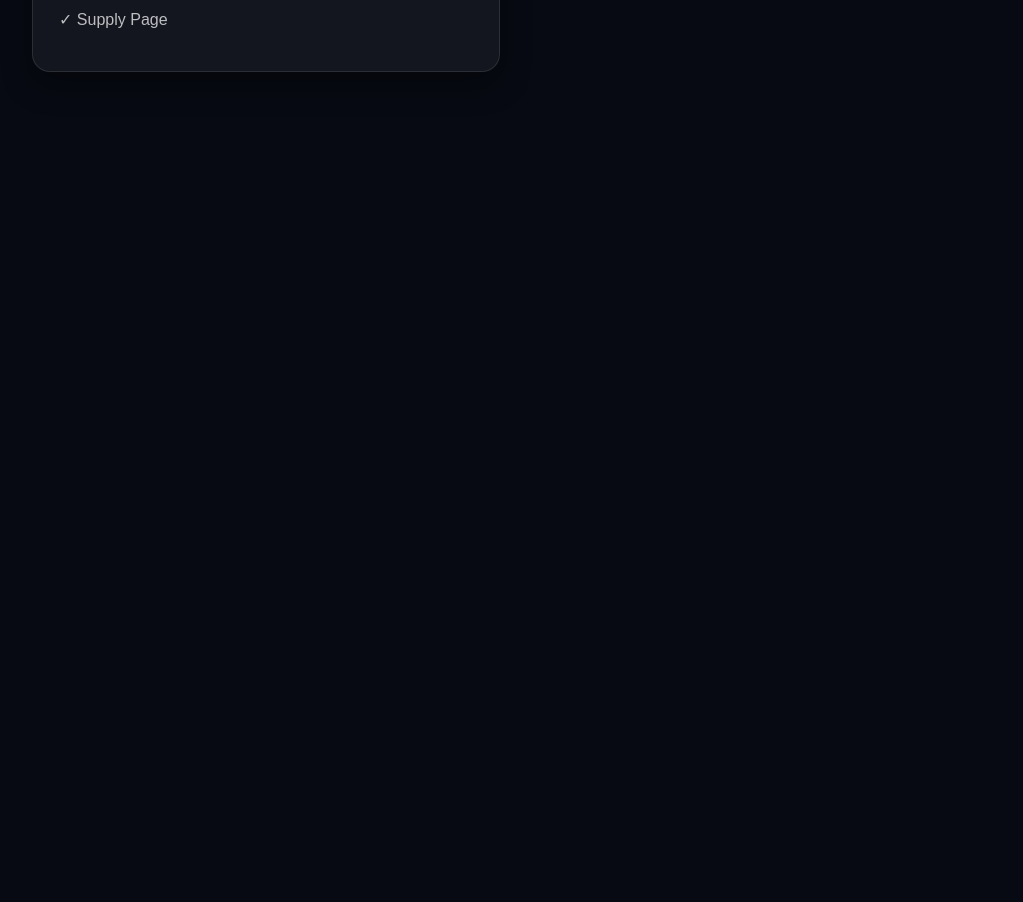
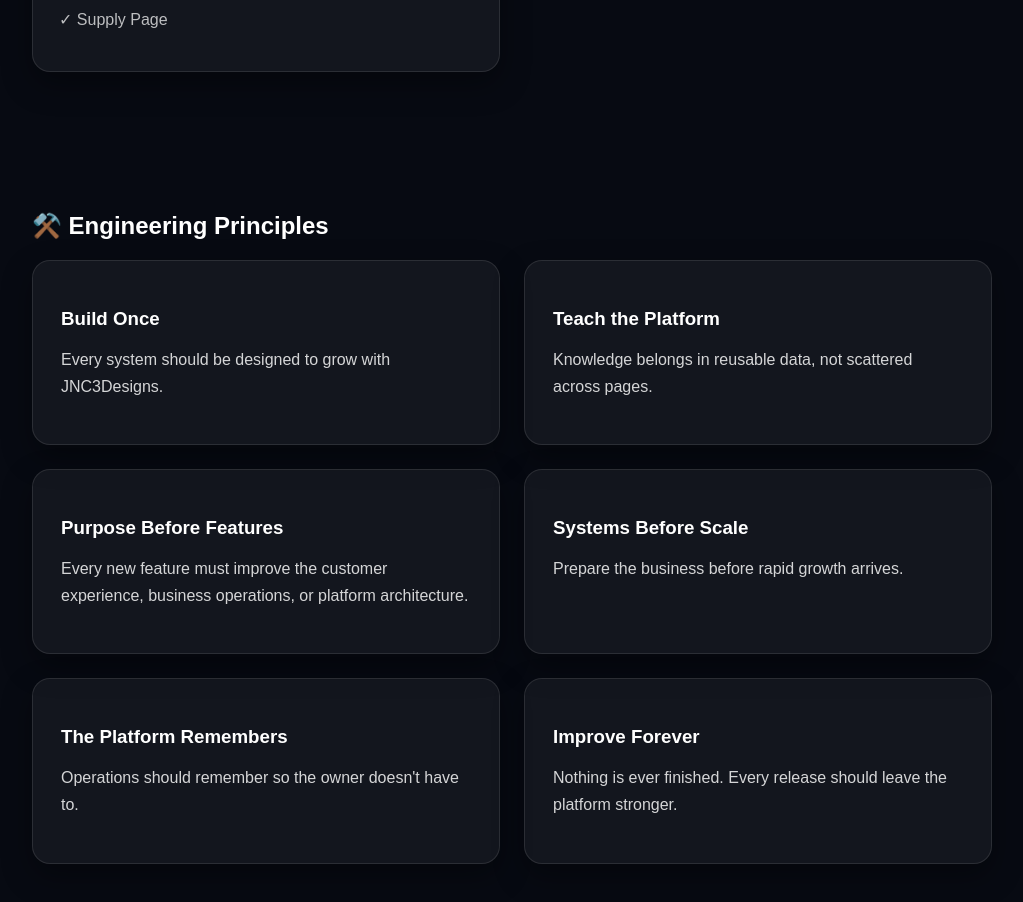
Before and after one commit to jnc3designs/jnc3designs-website, a Next.js app in the folder jnc3designs-premium/: page /platform in a window 1280 px wide. Shown: the part 4560-5462 px from the top of the page, without its empty margins (128-1151 px from the left). Before the commit the page ends 4752 px from the top, so only its background shows below. Built offline with nearby package versions, Linux system fonts and the light colour scheme.

Commit message:
Update page.js

```diff
--- a/jnc3designs-premium/app/platform/page.js
+++ b/jnc3designs-premium/app/platform/page.js
@@ -7,6 +7,7 @@ import MaterialHighlights from "../../components/MaterialHighlights";
 import ForgeStatus from "../../components/ForgeStatus";
 import ForgeJournal from "../../components/ForgeJournal";
 import Blueprint from "../../components/Blueprint";
+import EngineeringPrinciples from "../../components/EngineeringPrinciples";
 
 export default function PlatformPage() {
   return (
@@ -108,6 +109,7 @@ export default function PlatformPage() {
 
 </section>
     <ForgeJournal />
+    <EngineeringPrinciples />
     </main>
   );
 }
```
